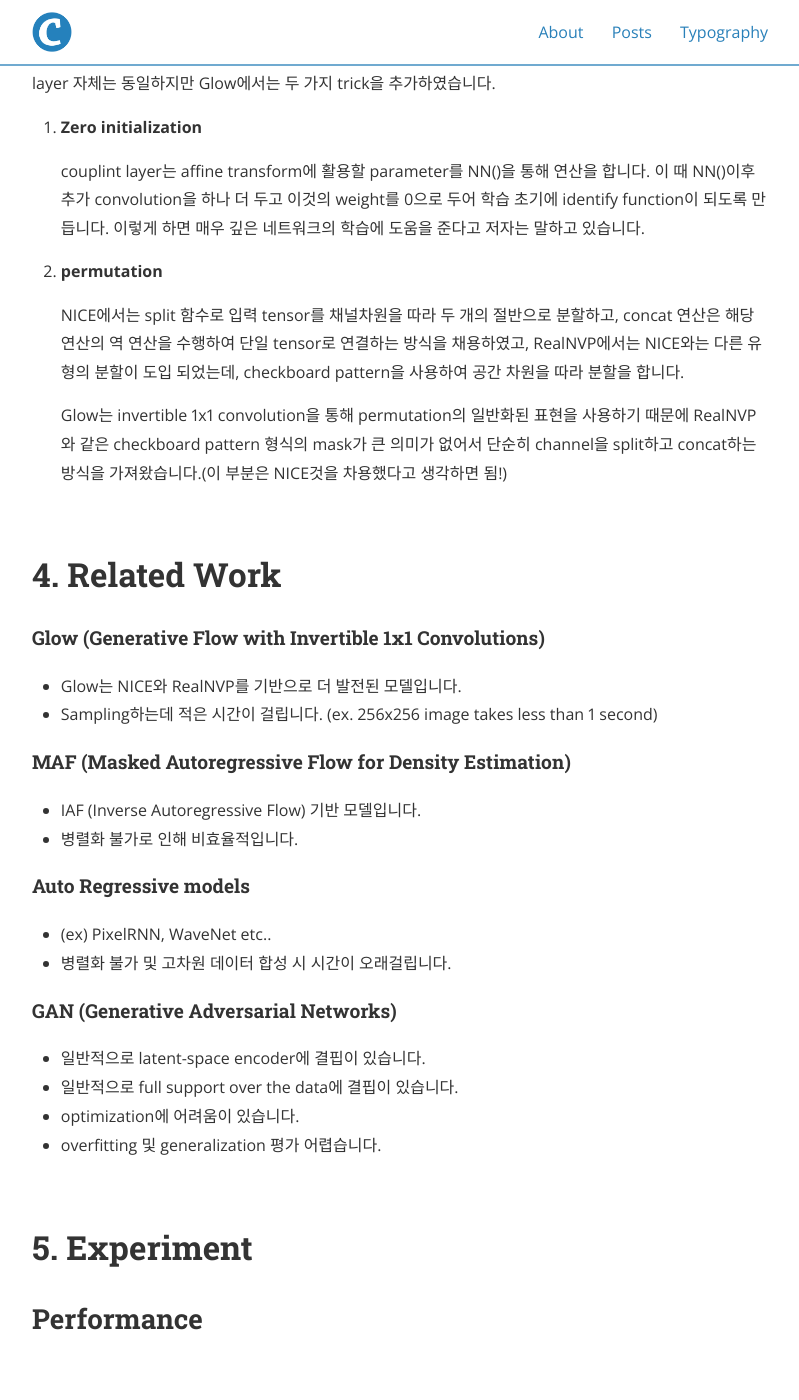
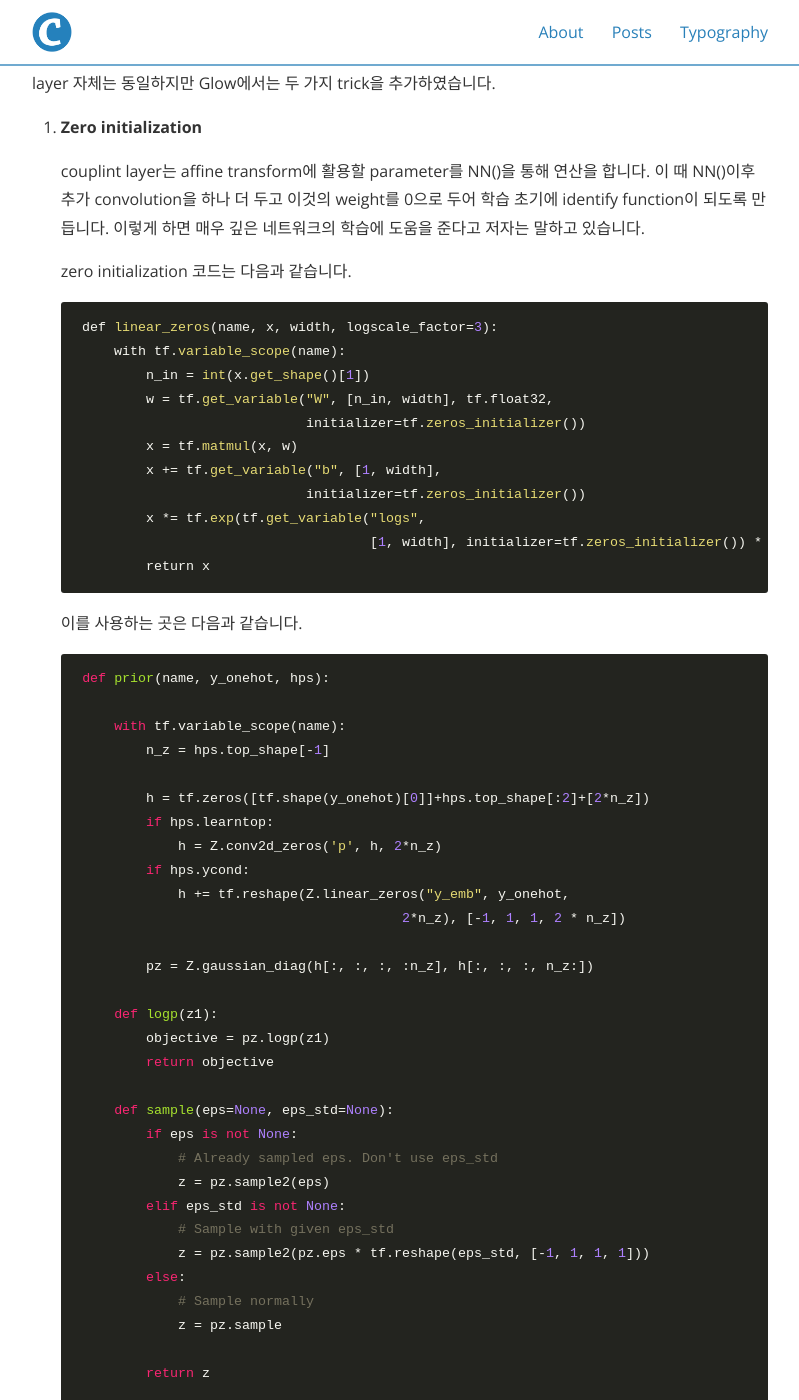
Before and after one commit to deep-generative-models-AIM5036/deep-generative-models-AIM5036.github.io, a Jekyll site: the page built from _posts/2022-11-09-Glow.md, in a window 1280 px wide and 1400 px high, scrolled down 15449 px. Shown: the whole window, without its empty margins (240-1039 px from the left). Built offline with Jekyll 4.4.1, drawn with Linux system fonts in a browser that asks for light colours; nearby versions of some CDN libraries; formulas are drawn with MathJax 3; some of the changed text lies outside the part shown.

Commit message:
add code

````diff
--- a/_posts/2022-11-09-Glow.md
+++ b/_posts/2022-11-09-Glow.md
@@ -457,6 +457,62 @@ layer 자체는 동일하지만 Glow에서는 두 가지 trick을 추가하였
 
     couplint layer는 affine transform에 활용할 parameter를 NN()을 통해 연산을 합니다. 이 때 NN()이후 추가 convolution을 하나 더 두고 이것의 weight를 0으로 두어 학습 초기에 identify function이 되도록 만듭니다. 이렇게 하면 매우 깊은 네트워크의 학습에 도움을 준다고 저자는 말하고 있습니다.
 
+    zero initialization 코드는 다음과 같습니다.
+    ```
+    def linear_zeros(name, x, width, logscale_factor=3):
+        with tf.variable_scope(name):
+            n_in = int(x.get_shape()[1])
+            w = tf.get_variable("W", [n_in, width], tf.float32,
+                                initializer=tf.zeros_initializer())
+            x = tf.matmul(x, w)
+            x += tf.get_variable("b", [1, width],
+                                initializer=tf.zeros_initializer())
+            x *= tf.exp(tf.get_variable("logs",
+                                        [1, width], initializer=tf.zeros_initializer()) * logscale_factor)
+            return x
+    ```
+    이를 사용하는 곳은 다음과 같습니다.
+    ```
+    def prior(name, y_onehot, hps):
+
+        with tf.variable_scope(name):
+            n_z = hps.top_shape[-1]
+
+            h = tf.zeros([tf.shape(y_onehot)[0]]+hps.top_shape[:2]+[2*n_z])
+            if hps.learntop:
+                h = Z.conv2d_zeros('p', h, 2*n_z)
+            if hps.ycond:
+                h += tf.reshape(Z.linear_zeros("y_emb", y_onehot,
+                                            2*n_z), [-1, 1, 1, 2 * n_z])
+
+            pz = Z.gaussian_diag(h[:, :, :, :n_z], h[:, :, :, n_z:])
+
+        def logp(z1):
+            objective = pz.logp(z1)
+            return objective
+
+        def sample(eps=None, eps_std=None):
+            if eps is not None:
+                # Already sampled eps. Don't use eps_std
+                z = pz.sample2(eps)
+            elif eps_std is not None:
+                # Sample with given eps_std
+                z = pz.sample2(pz.eps * tf.reshape(eps_std, [-1, 1, 1, 1]))
+            else:
+                # Sample normally
+                z = pz.sample
+
+            return z
+
+        def eps(z1):
+            return pz.get_eps(z1)
+
+        return logp, sample, eps
+    ```
+    간단하게 설명하자면 0으로 채워진 tensor 생성 후 y_onehot에서 conv2d 연산 수행을 합니다. 이 후 다른 연산을 거쳐 0으로 채워진 tensor에 이를 추가합니다.
+    단순히 weight를 0으로 만들어 넘겼다고 논문에서 설명하고 있지만, 실제로는 zero_initialization의 원리를 이용하여 딥러닝에서 발생할 수 있는 문제를 해결했다고 보시면 될 것 같습니다.
+
+
 2. **permutation**
 
     NICE에서는 split 함수로 입력 tensor를 채널차원을 따라 두 개의 절반으로 분할하고, concat 연산은 해당 연산의 역 연산을 수행하여 단일 tensor로 연결하는 방식을 채용하였고, RealNVP에서는 NICE와는 다른 유형의 분할이 도입 되었는데, checkboard pattern을 사용하여 공간 차원을 따라 분할을 합니다.
````
